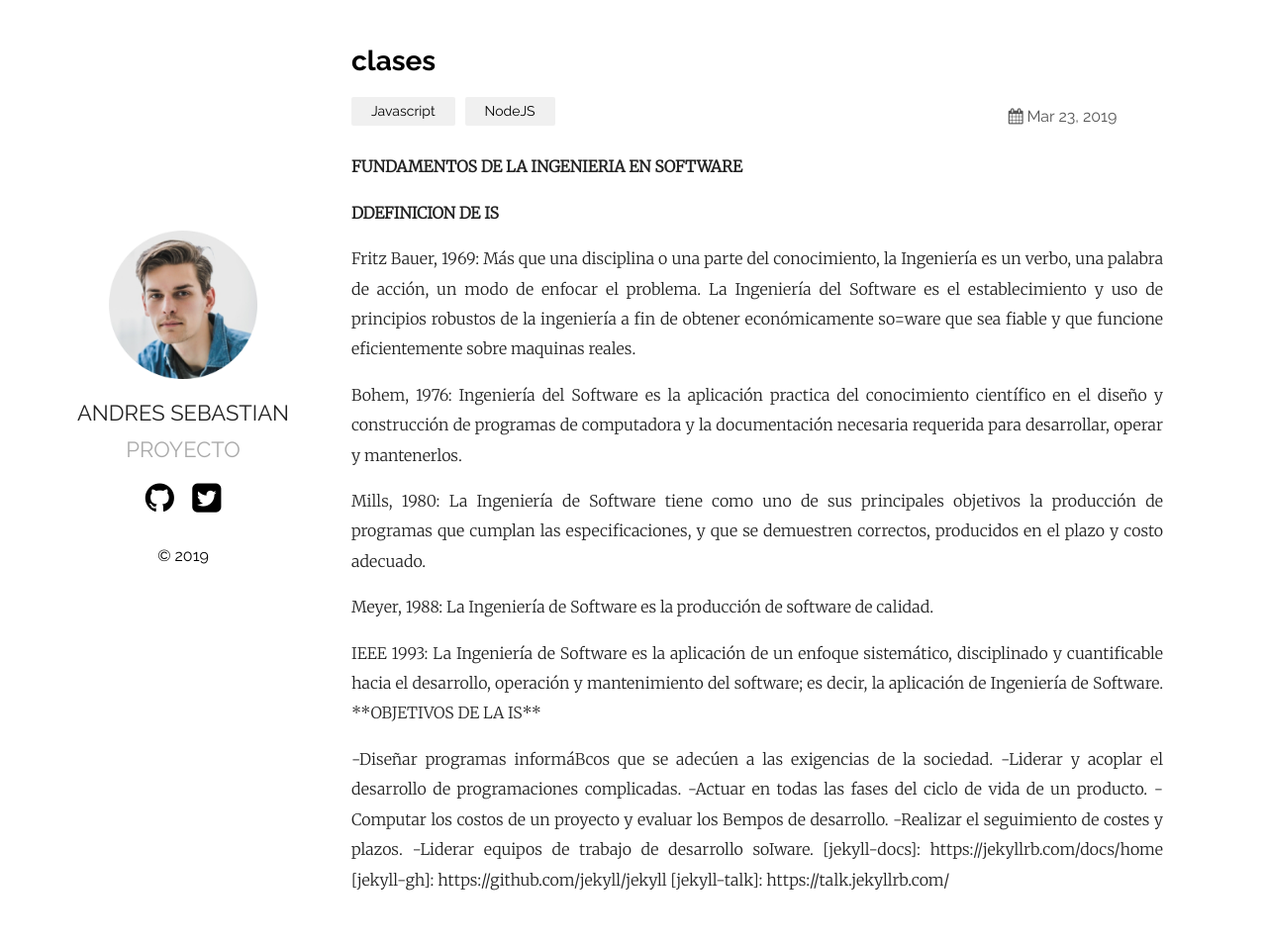
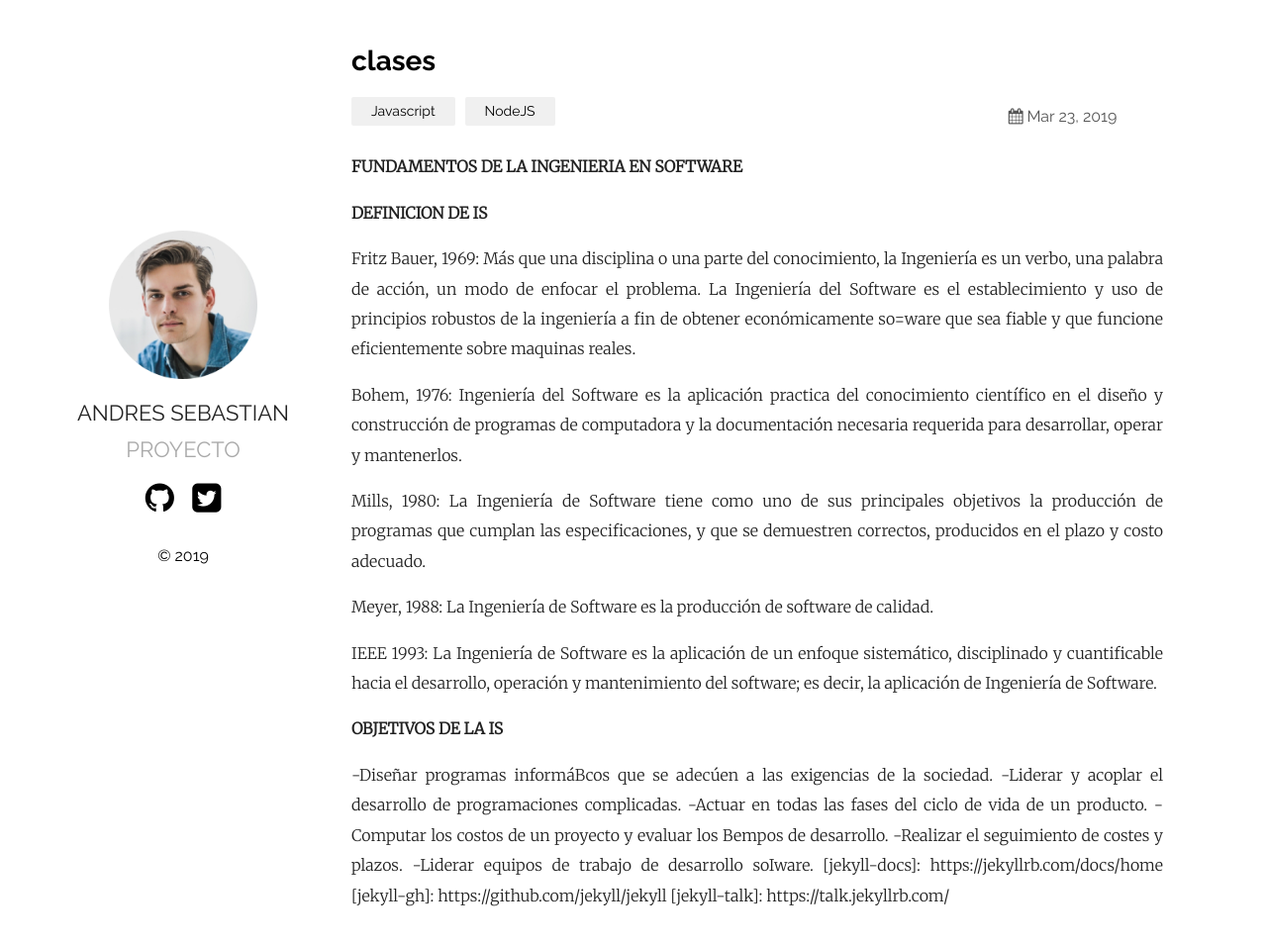
Before and after one commit to sebastian854/sebastian854.github.io, a Jekyll site: the page built from _posts/2019-03-23-welcome-to-jekyll.markdown, in a window 1280 px wide and 965 px high. Shown: the top 955 px of the window at 99% size. Built offline with Jekyll 4.4.1, drawn with Linux system fonts in a browser that asks for light colours.

Commit message:
Update 2019-03-23-welcome-to-jekyll.markdown

```diff
--- a/_posts/2019-03-23-welcome-to-jekyll.markdown
+++ b/_posts/2019-03-23-welcome-to-jekyll.markdown
@@ -6,7 +6,7 @@ categories: Javascript NodeJS
 ---
 **FUNDAMENTOS DE LA INGENIERIA EN SOFTWARE**
 
-**DDEFINICION DE IS**
+**DEFINICION DE IS**
 
 
 <P ALIGN="justify"> Fritz Bauer, 1969: Más que una disciplina o una parte del conocimiento,
@@ -27,7 +27,8 @@ Meyer, 1988: La Ingeniería de Software es la producción de software de calidad
 <P ALIGN="justify">
 IEEE 1993: La Ingeniería de Software es la aplicación de un enfoque sistemático, disciplinado y cuantificable hacia el desarrollo, operación y mantenimiento del software; es decir, la aplicación de Ingeniería de Software.
 
-**OBJETIVOS DE LA IS**
+<P><B>OBJETIVOS DE LA IS</B>
+
 <P ALIGN="justify">
 -Diseñar programas informáBcos que se adecúen a las exigencias de la sociedad.
 
```
